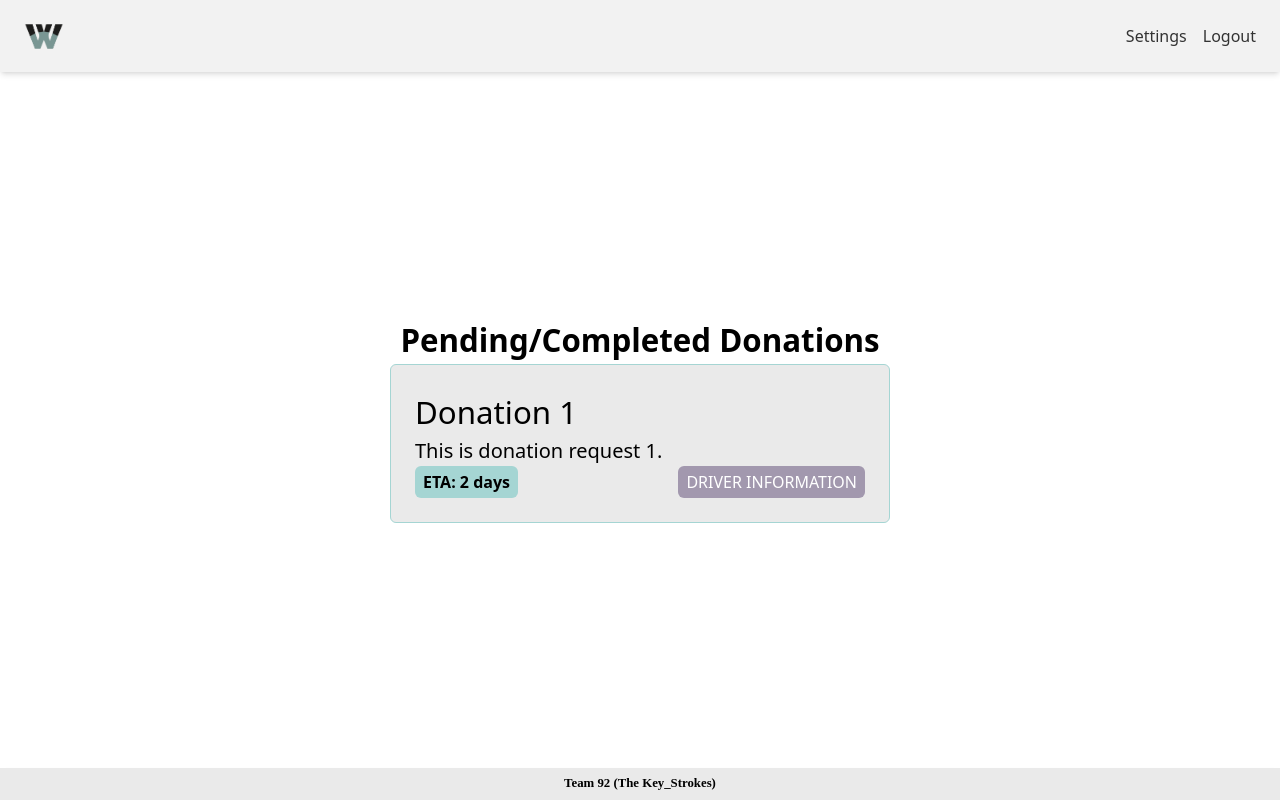
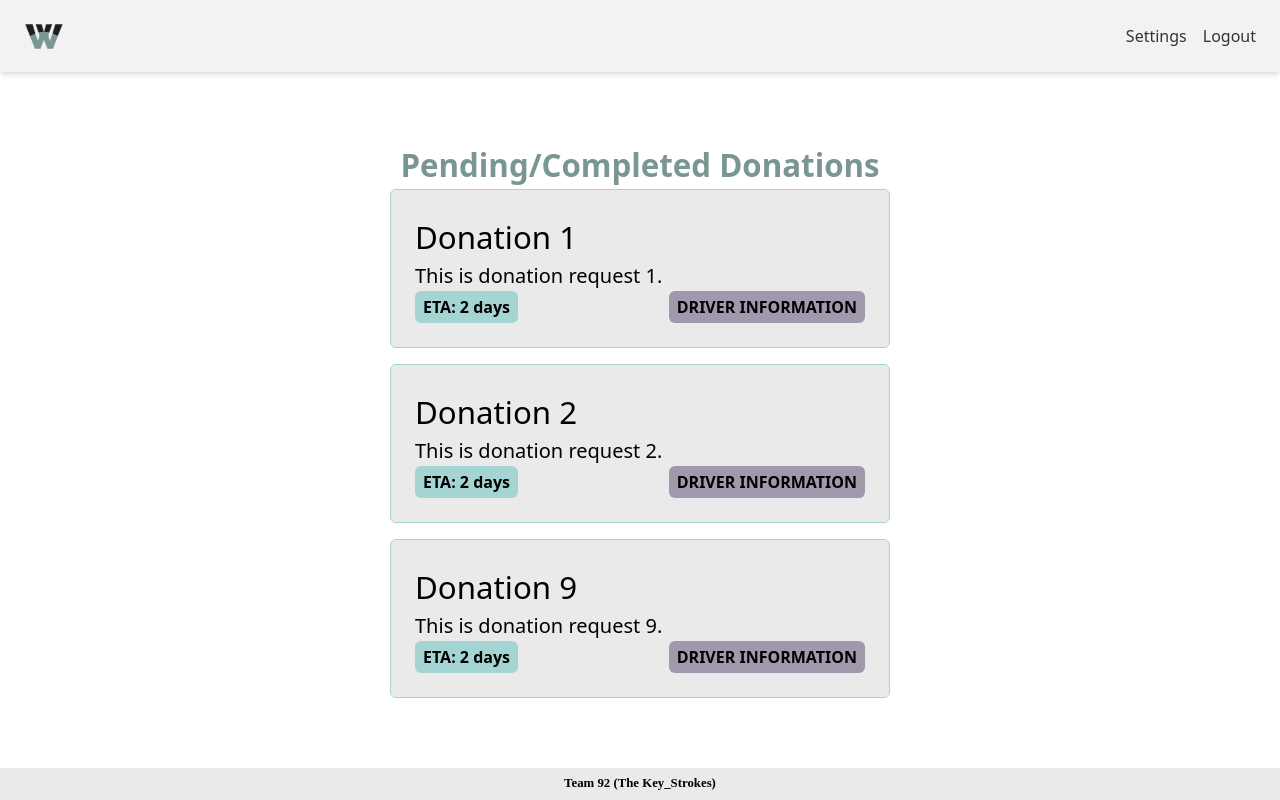
Before and after one commit to Hamada-Gado/Waz3ly-Web-Site, a React (Vite) app: page /donor/FinishedOrPendingDonations in a window 1280 px wide. Built offline with nearby package versions, Linux system fonts and the light colour scheme; data requests are answered from the project's data file.

Commit message:
modified styling in finished/pending page

```diff
--- a/db/test/db.json
+++ b/db/test/db.json
@@ -13,7 +13,7 @@
       "id": "2",
       "title": "Donation 2",
       "description": "This is donation request 2.",
-      "pending": false,
+      "pending": true,
       "completed": false,
       "category": "Toys",
       "age": "0-10",
@@ -84,7 +84,7 @@
       "id": "9",
       "title": "Donation 9",
       "description": "This is donation request 9.",
-      "pending": false,
+      "pending": true,
       "completed": false,
       "category": "Food",
       "type": "Vegetables"
--- a/src/components/Donor/DonationFormDefault.jsx
+++ b/src/components/Donor/DonationFormDefault.jsx
@@ -1,5 +1,5 @@
-import React from 'react';
-import useUpdate from '../../hooks/useUpdate';
+import React from "react";
+import useUpdate from "../../hooks/useUpdate";
 
 const DonationFormDefault = ({ selectedDonation, setSelectedDonations }) => {
   const handleSubmit = (event) => {
@@ -10,7 +10,7 @@ const DonationFormDefault = ({ selectedDonation, setSelectedDonations }) => {
       prevSelectedDonation.completed =
         new Date() > new Date(event.target.pickupTime.value);
 
-      useUpdate('donations/' + prevSelectedDonation?.id, prevSelectedDonation);
+      useUpdate("donations/" + prevSelectedDonation?.id, prevSelectedDonation);
       return null;
     });
   };
@@ -33,6 +33,7 @@ const DonationFormDefault = ({ selectedDonation, setSelectedDonations }) => {
           type="number"
           name="quantity"
           required
+          min="1"
           className="mt-1 p-2 border rounded-md w-full"
         />
       </label>
--- a/src/pages/Donor/FinishedOrPending.jsx
+++ b/src/pages/Donor/FinishedOrPending.jsx
@@ -13,7 +13,9 @@ const FinishedOrPending = () => {
       {!donations && <h1>Loading...</h1>}
       {donations && (
         <div className="py-8 flex flex-col w-full h-full overflow-auto justify-center items-center">
-          <h1 className="text-3xl font-bold">Pending/Completed Donations</h1>
+          <h1 className="text-3xl font-bold text-primary text-center">
+            Pending/Completed Donations
+          </h1>
           <div className="space-y-4">
             {donations
               .filter((donation) => donation.pending || donation.completed)
@@ -28,10 +30,12 @@ const FinishedOrPending = () => {
                   {donation.pending && (
                     <div className="flex justify-between">
                       <span className=" bottom-2 right-2 bg-accent text-white px-2 py-1 rounded-md">
-                        <strong className="text-black">ETA: 2 days</strong>
+                        <strong className="text-black font-bold">
+                          ETA: 2 days
+                        </strong>
                       </span>
                       <button
-                        className="bg-secondary text-white px-2 py-1 rounded-md"
+                        className="bg-secondary text-black font-bold px-2 py-1 rounded-md"
                         onClick={() => {
                           setShowDriverInfo(true);
                           setCurrDonation(donation);
```
